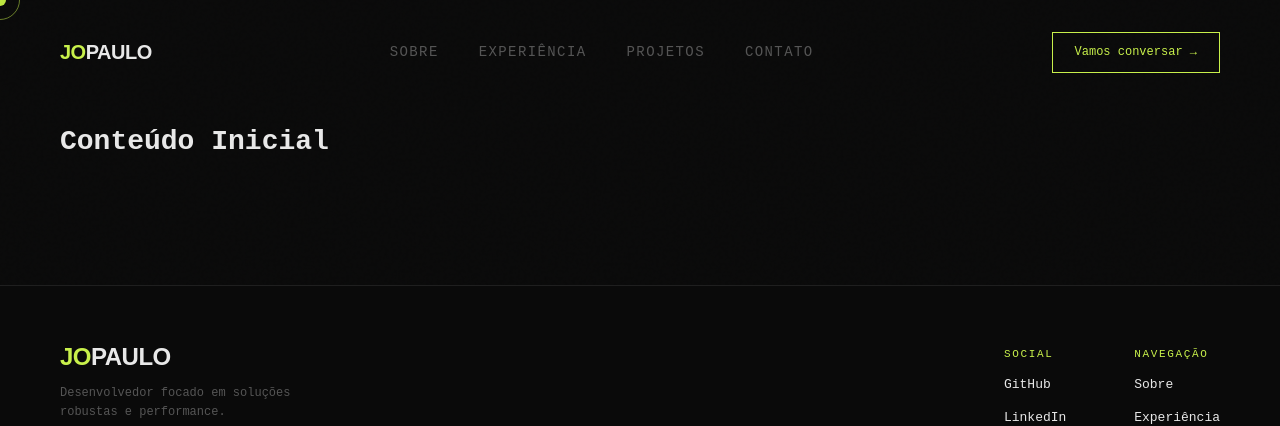
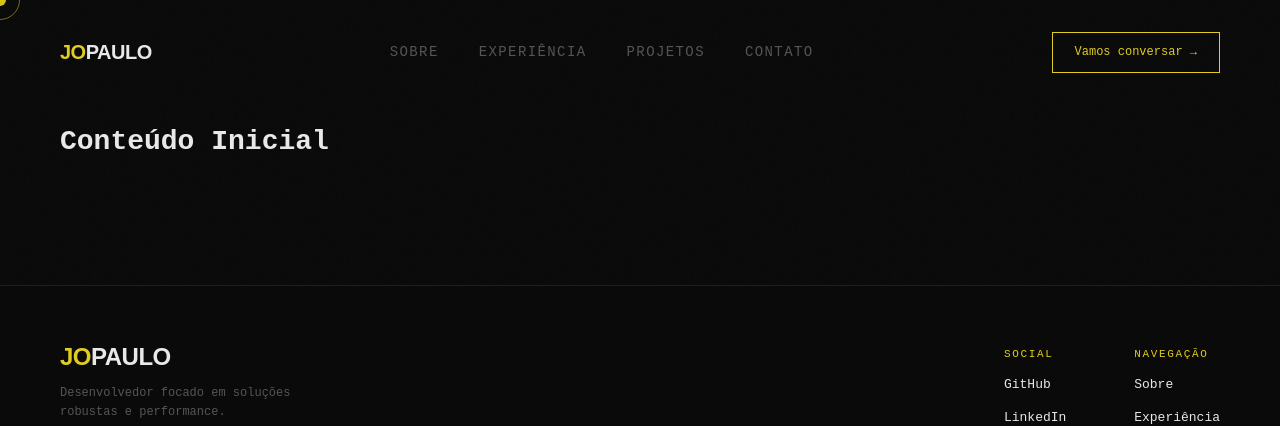
Before and after one commit to jopaul0/jopaul0.github.io, a React (Vite) app: page / in a window 1280 px wide. Shown: the top 426 px of the page. Built offline with nearby package versions, Linux system fonts and the light colour scheme.

Commit message:
style: change primary color

```diff
--- a/src/styles/_variables.scss
+++ b/src/styles/_variables.scss
@@ -5,8 +5,8 @@
   --border: #1f1f1f;
 
   // Cores de Destaque (Neon)
-  --accent: #c8f04b;
-  --accent2: #4bf0c8;
+  --accent: #e0cd1d;
+  --accent2: #eef773;
 
   // Tipografia
   --text: #e8e8e8;
@@ -22,7 +22,7 @@
   --bg: #f5f5f7;
   --surface: #ffffff;
   --border: #e5e5e5;
-  --accent: #a3cc2b;
+  --accent: #523801;
   --text: #1a1a1a;
   --muted: #777777;
 }
```
